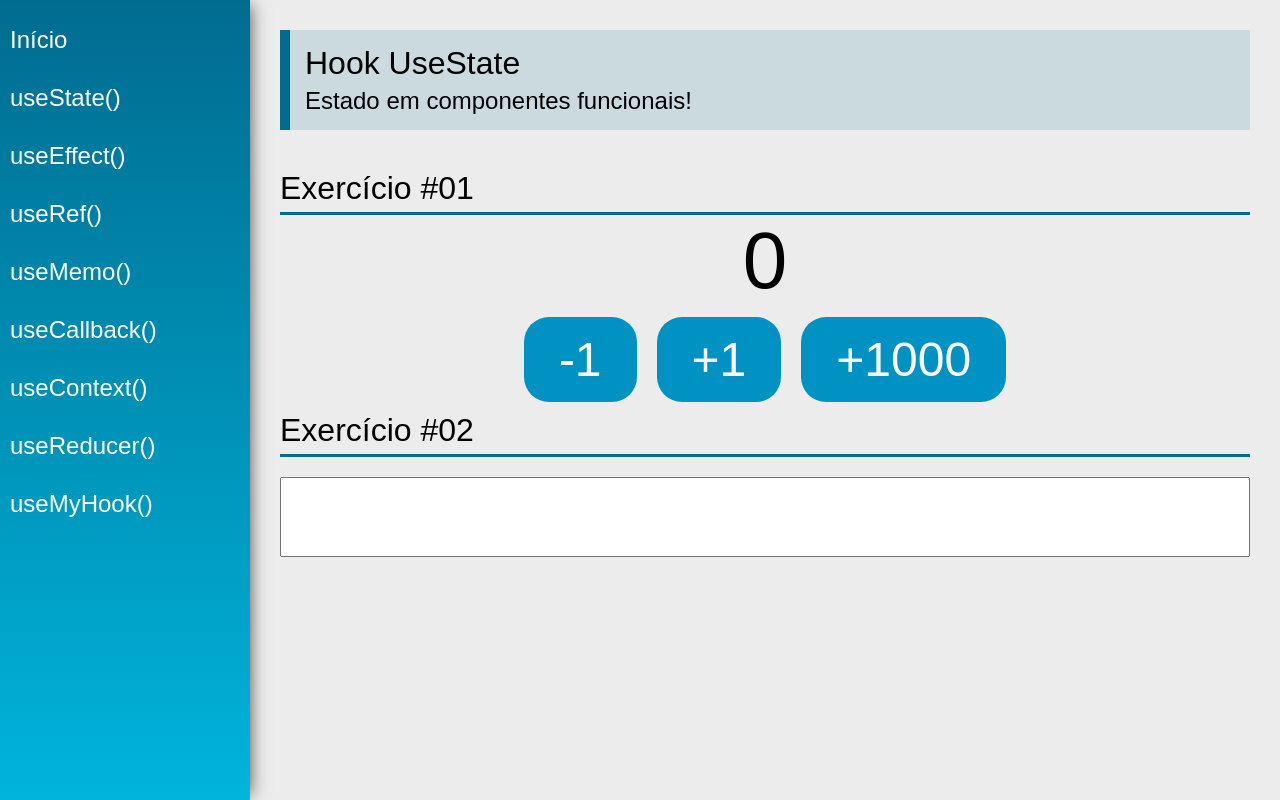
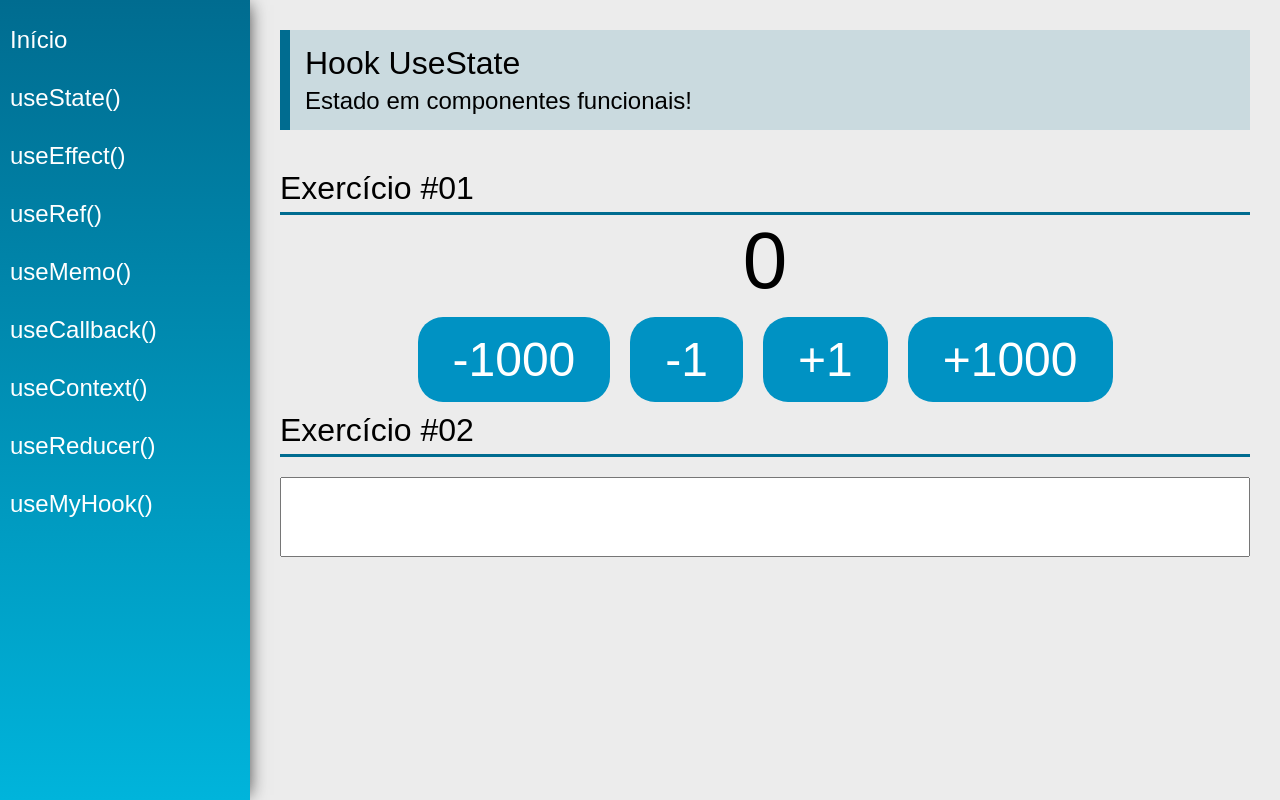
Before and after one commit to MenezesC137/Hooks_React, a React (Create React App) app: page /useState in a window 1280 px wide. Built offline with nearby package versions, Linux system fonts and the light colour scheme.

Commit message:
UseState #02

```diff
--- a/src/views/examples/UseState.jsx
+++ b/src/views/examples/UseState.jsx
@@ -1,12 +1,10 @@
-import React, { useState } from 'react'
-import PageTitle from '../../components/layout/PageTitle'
-import SectionTitle from '../../components/layout/SectionTitle'
-
+import React, { useState } from "react";
+import PageTitle from "../../components/layout/PageTitle";
+import SectionTitle from "../../components/layout/SectionTitle";
 
 const UseState = (props) => {
-
-    const [count, setCount] = useState(0)
-    const [name, setName] = useState("")
+  const [count, setCount] = useState(0);
+  const [name, setName] = useState("");
 
   return (
     <div className="UseState">
@@ -18,22 +16,37 @@
       <div className="center">
         <span className="text">{count}</span>
         <div>
-                    <button className="btn"
-                        onClick={() => setCount(count - 1)}>-1</button>
-                    <button className="btn"
-                        onClick={() => setCount(count + 1)}>+1</button>
-                     <button className="btn"
-                        onClick={() => setCount(current => current + 1000)}>+1000</button>
+          <button
+            className="btn"
+            onClick={() => setCount((current) => current - 1000)}
+          >
+            -1000
+          </button>
+          <button className="btn" onClick={() => setCount(count - 1)}>
+            -1
+          </button>
+          <button className="btn" onClick={() => setCount(count + 1)}>
+            +1
+          </button>
+          <button
+            className="btn"
+            onClick={() => setCount((current) => current + 1000)}
+          >
+            +1000
+          </button>
         </div>
       </div>
 
       <SectionTitle title="Exercício #02" />
-            <input type="text" className="input"
-                value={name} onChange={e => setName(e.target.value)}
+      <input
+        type="text"
+        className="input"
+        value={name}
+        onChange={(e) => setName(e.target.value)}
       />
       <span className="text">{name}</span>
     </div>
-    )
-}
+  );
+};
 
-export default UseState
+export default UseState;
```
Lines whose indentation alone changed are shown as unchanged.
